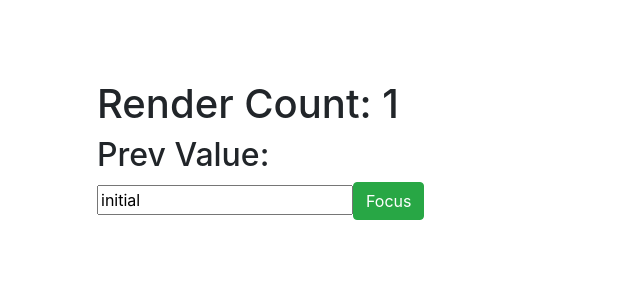
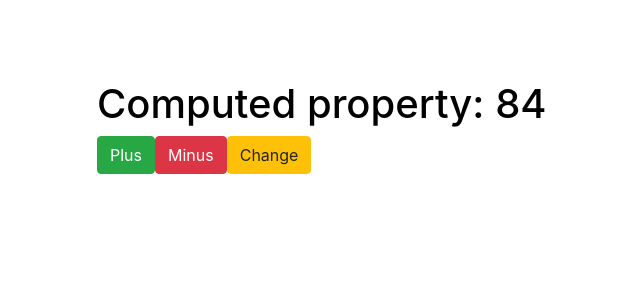
Before and after one commit to smaffy/react-hooks, a React (Create React App) app: page / in a window 1280 px wide. Shown: the top 300 px of the page, without its empty margins (243-883 px from the left). Built offline with nearby package versions, Linux system fonts and the light colour scheme.

Commit message:
4.1 useMemo

```diff
--- a/src/App.js
+++ b/src/App.js
@@ -1,30 +1,33 @@
-import React, {useState, useEffect, useRef} from 'react';
+import React, {useState, useMemo} from 'react';
 
 
+function complexCompute(num) {
+    console.log('complexCompute')
+    let i = 0
+    while (i < 1000000000) i++      // zaderzka
+    return num * 2
+}
+
 function App() {
-    // const [renderCount, setRenderCount] = useState(1)
-    const [value, setValue] = useState('initial')
-    const renderCount = useRef(1)
-    const inputRef = useRef(null)
-    const prevValue = useRef('')
 
-    useEffect(() => {
-        renderCount.current++
-        // console.log(inputRef.current.value)
-    })
+    const [number, setNumber] = useState(42)
+    const [colored, setColored] = useState(false)
 
-    useEffect(() => {
-        prevValue.current = value
-    }, [value])
+    const styles = {
+        color: colored ? "darkred" : "black"
+    }
 
-    const focus = () => inputRef.current.focus()
+    const computed = useMemo(() => {
+        return complexCompute(number)
+    }, [number])
 
     return (
         <div className='wrapper'>
-            <h1>Render Count: {renderCount.current}</h1>
-            <h2>Prev Value: {prevValue.current}</h2>
-            <input ref={inputRef} type="text" onChange={e => setValue(e.target.value)} value={value} />
-            <button className="btn btn-success" onClick={focus} >Focus</button>
+            <h1 style={styles}>Computed property: {computed}</h1>
+            <button className={'btn btn-success'} onClick={() => setNumber(prev => prev + 1)}> Plus </button>
+            <button className={'btn btn-danger'} onClick={() => setNumber(prev => prev - 1)}> Minus </button>
+            <button className={'btn btn-warning'} onClick={() => setColored(prev => !prev)}> Change </button>
+
         </div>
     )
 }
```
Also changed, not shown: src/examples/ref.js (added, +32 -0 lines), readme.txt, 1 other file (tests, documents, lock files or other folders).
